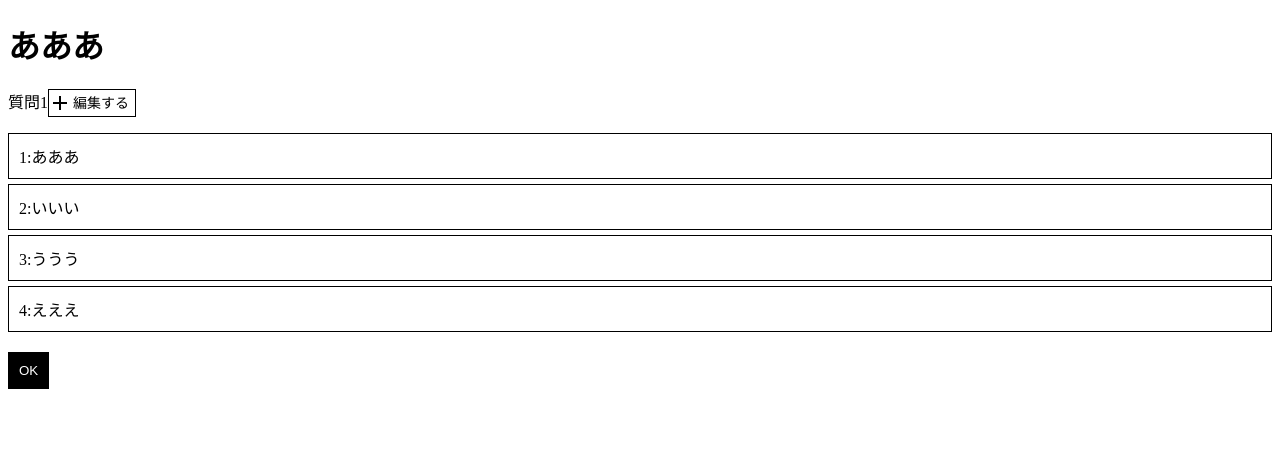
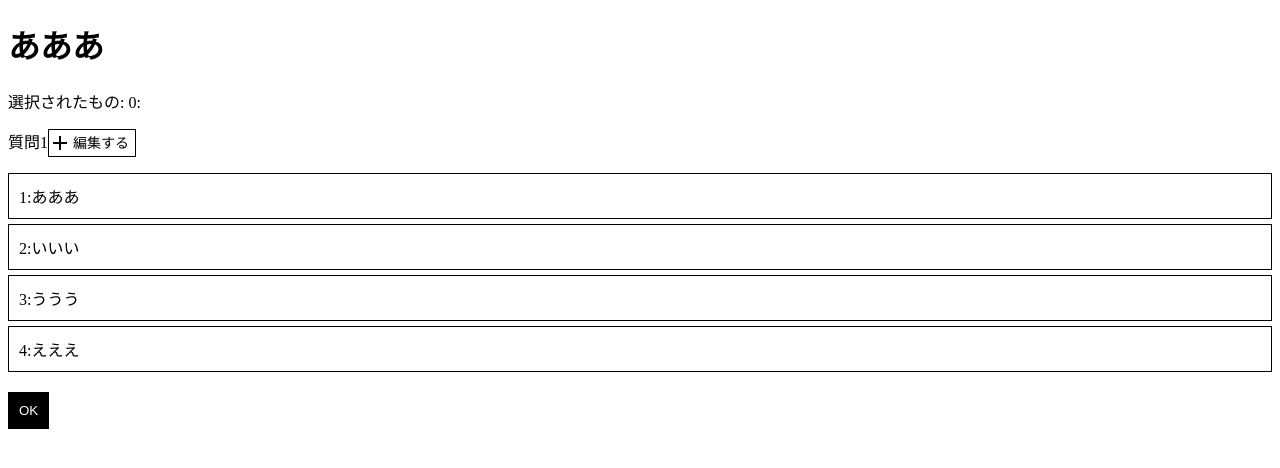
Before and after one commit to KadoProG/diary-vba-web, a Next.js app: page / in a window 1280 px wide. Shown: the top 468 px of the page. Built offline with nearby package versions, Linux system fonts and the light colour scheme.

Commit message:
個々のインデント、修正

```diff
--- a/package.json
+++ b/package.json
@@ -13,6 +13,7 @@
     "@types/react": "18.0.28",
     "@types/react-dom": "18.0.11",
     "@types/styled-components": "^5.1.26",
+    "@typescript-eslint/eslint-plugin": "^5.54.0",
     "eslint": "8.35.0",
     "eslint-config-next": "13.2.3",
     "next": "13.2.3",
@@ -20,5 +21,9 @@
     "react-dom": "18.2.0",
     "styled-components": "5.3.6",
     "typescript": "4.9.5"
+  },
+  "devDependencies": {
+    "eslint-config-prettier": "^8.6.0",
+    "prettier": "^2.8.4"
   }
 }
--- a/src/components/selectList/combo.tsx
+++ b/src/components/selectList/combo.tsx
@@ -1,6 +1,7 @@
 import { NextPage } from "next";
-import styled from "styled-components"
-import { useEffect, useId, useState } from "react";
+import styled from "styled-components";
+import { useId } from "react";
+import { ComboItem } from "@/interfaces";
 
 const BtnOk = styled.button`
   border: 1px solid black;
@@ -8,7 +9,7 @@ const BtnOk = styled.button`
   margin: 15px 0;
   cursor: pointer;
   background: black;
-  color:white;
+  color: white;
 `;
 
 const BtnDoEdit = styled.button`
@@ -60,55 +61,45 @@ display: none;
   }
 `;
 
-type ComboList = {
+type Props = {
   name: string;
-  items: ComboProps[];
+  items: ComboItem[];
   length: number;
-  setItem(item: ComboProps): void;
-}
+  setItem(item: ComboItem): void;
+};
 
-export type ComboProps = {
-  id: number;
-  name: string;
-}
-
-const Combo: NextPage<ComboList> = (props) => {
-
+const Combo: NextPage<Props> = (props) => {
   const comboLists = props.items;
   const comboName = props.name;
   const id = useId();
 
-  const onHandleChange = (data: ComboProps) => {
+  const onHandleChange = (data: ComboItem) => {
     props.setItem(data);
-  }
-
-
+  };
 
   return (
     <>
-      <p>{comboName}<BtnDoEdit>編集する</BtnDoEdit></p>
-      {
-        comboLists.map(comboList => (
+      <p>
+        {comboName}
+        <BtnDoEdit>編集する</BtnDoEdit>
+      </p>
+      {comboLists.map((comboList) => (
         <div key={comboList.id}>
           <InputRadioItem
             name={props.name}
             type="radio"
             id={id + "__" + comboList.id}
-              onChange={() => (onHandleChange(comboList))}
-            >
-            </InputRadioItem>
-            <LabelItem
-              htmlFor={id + "__" + comboList.id}
-            >{comboList.id}:{comboList.name}
+            onChange={() => onHandleChange(comboList)}
+          ></InputRadioItem>
+          <LabelItem htmlFor={id + "__" + comboList.id}>
+            {comboList.id}:{comboList.name}
           </LabelItem>
         </div>
-        )
-        )
-      }
+      ))}
 
       <BtnOk>OK</BtnOk>
     </>
-  )
-}
+  );
+};
 
-export default Combo
+export default Combo;
--- a/src/interfaces/index.ts
+++ b/src/interfaces/index.ts
@@ -1 +1,4 @@
-import { AppProps } from "next/app";
+export type ComboItem = {
+  id: number;
+  name: string;
+}
--- a/src/pages/api/hello.ts
+++ /dev/null
@@ -1,13 +0,0 @@
-// Next.js API route support: https://nextjs.org/docs/api-routes/introduction
-import type { NextApiRequest, NextApiResponse } from 'next'
-
-type Data = {
-  name: string
-}
-
-export default function handler(
-  req: NextApiRequest,
-  res: NextApiResponse<Data>
-) {
-  res.status(200).json({ name: 'John Doe' })
-}
--- a/src/pages/index.tsx
+++ b/src/pages/index.tsx
@@ -1,23 +1,23 @@
-import Head from 'next/head'
-import Image from 'next/image'
-import { Inter } from 'next/font/google'
-import Combo from '../components/selectList/combo'
-import { useEffect, useState } from 'react'
+import Head from "next/head";
+import { Inter } from "next/font/google";
+import Combo from "../components/selectList/combo";
+import { useState } from "react";
+import { ComboItem } from "@/interfaces";
 
-const inter = Inter({ subsets: ['latin'] })
+const inter = Inter({ subsets: ["latin"] });
 
 export default function Home() {
+  const initComboItem: ComboItem = { id: 0, name: "" };
+  const [selectedItem, setSelectedItem] = useState<ComboItem>(initComboItem);
 
-  const [selectedItem,setSelectedItem] = useState({});
-
-  const data = [
-    {id: 1,name: "あああ"},
-    {id: 2,name: "いいい"},
-    {id: 3,name: "ううう"},
-    {id: 4,name: "えええ"}
+  const data: ComboItem[] = [
+    { id: 1, name: "あああ" },
+    { id: 2, name: "いいい" },
+    { id: 3, name: "ううう" },
+    { id: 4, name: "えええ" },
   ];
 
-  // useEffect(()=> {
+  // useEffect(() => {
   //   console.log(selectedItem);
   // }, [selectedItem]);
 
@@ -30,12 +30,15 @@ export default function Home() {
         <link rel="icon" href="/favicon.ico" />
       </Head>
       <h1>あああ</h1>
+      <p>
+        選択されたもの: {selectedItem.id}:{selectedItem.name}
+      </p>
       <Combo
-      name={"質問1"}
-      items={data}
-      length={data.length}
-      setItem={(item) => setSelectedItem(item)}
+        name={"質問1"}
+        items={data}
+        length={data.length}
+        setItem={(item) => setSelectedItem(item)}
       />
     </>
-  )
+  );
 }
```
Also changed, not shown: .eslintrc.json, 1 other file (tests, documents, lock files or other folders). Lines whose indentation alone changed are shown as unchanged.
